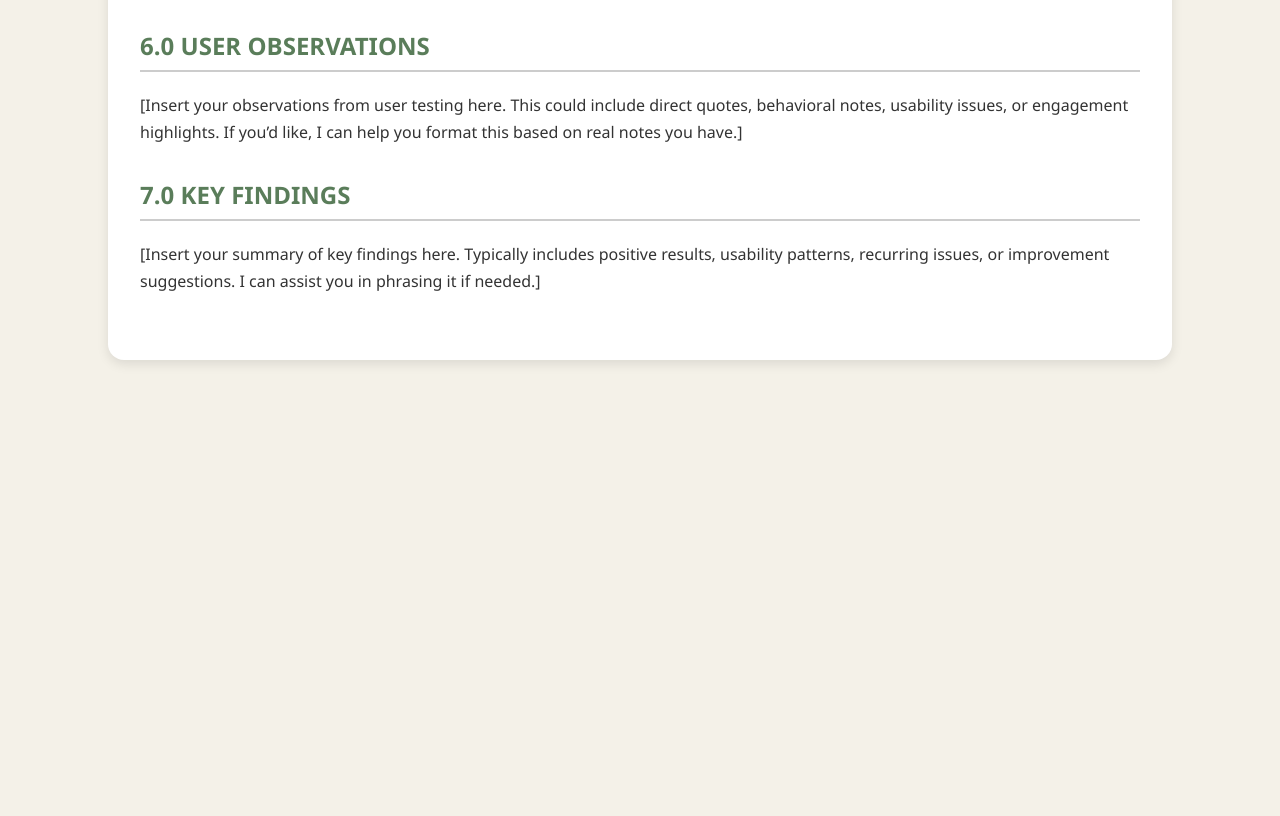
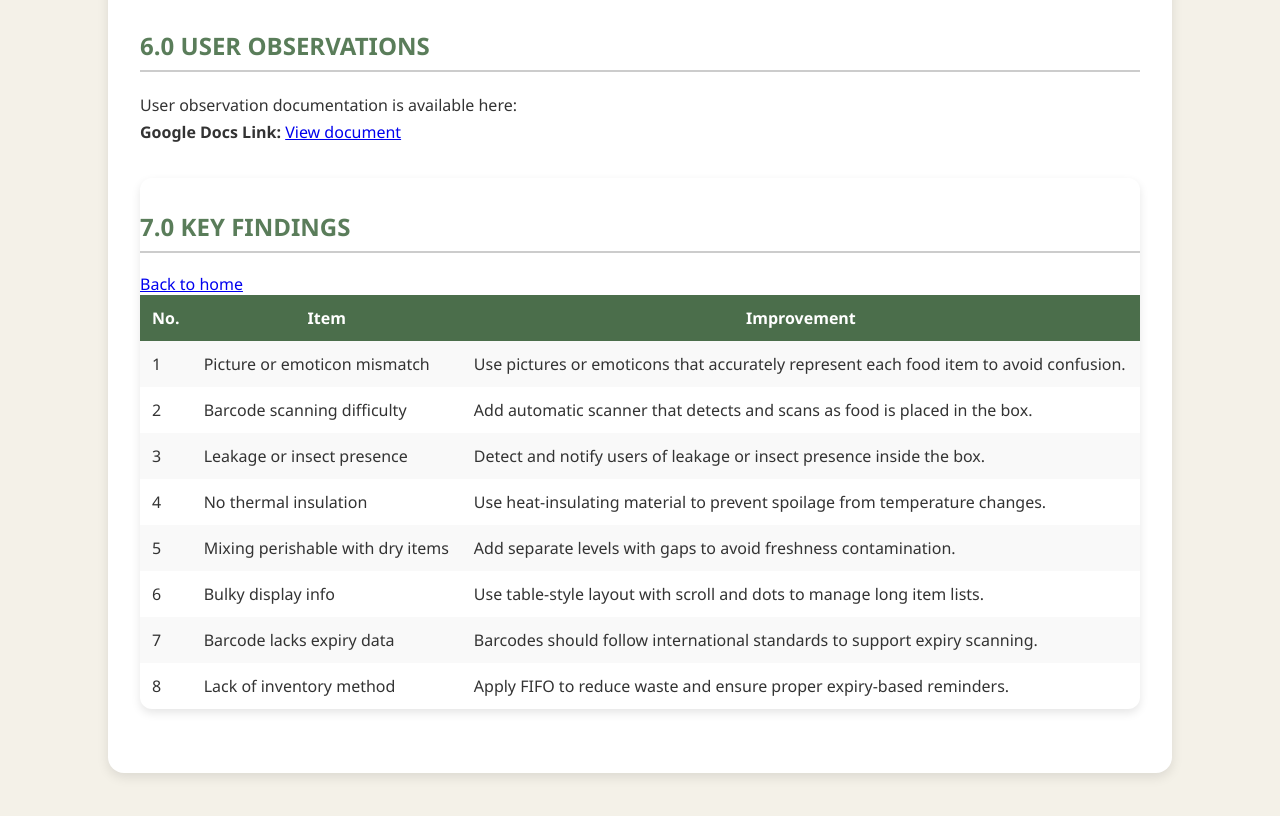
Before and after one commit to yoursnami/food, a plain HTML site: page P4.html in a window 1280 px wide. Shown: the part 3493-4309 px from the top of the page. Before the commit the page ends 3901 px from the top, so only its background shows below. Drawn offline with Linux system fonts and the light colour scheme.

Commit message:
Add files via upload

```diff
--- a/P4.html
+++ b/P4.html
@@ -189,13 +189,79 @@ Feel free to help others who may use this product in the future. Don’t hesitat
 </div>
 <div class="section-block">
       <h2>6.0 USER OBSERVATIONS</h2>
-      <p>[Insert your observations from user testing here. This could include direct quotes, behavioral notes, usability issues, or engagement highlights. If you’d like, I can help you format this based on real notes you have.]</p>
+      <p>
+  <p>
+    User observation documentation is available here:<br>
+    <strong>Google Docs Link:</strong>
+    <a href="https://docs.google.com/document/d/1ebFOSRG_4JEJHUffHaLjSKX6AjdUjXxJZtFL33OW1_Q/edit?usp=sharing" target="_blank">
+      View document
+    </a>
+  </p></p>
     </div>
 
-    <div class="section-block">
+  <div style="overflow-x: auto; border-radius: 12px; box-shadow: 0 4px 10px rgba(0,0,0,0.1);">
+    <table style="width: 100%; border-collapse: collapse; font-family: 'Segoe UI', sans-serif;">
+      <thead style="background-color: #4b6e4b; color: white;">
+        <tr>
+          <th style="padding: 12px;">No.</th>
+          <th style="padding: 12px;">Item</th>
+          <th style="padding: 12px;">Improvement</th>
+        </tr>
+      </thead>
+      <tbody>
+        <tr style="background-color: #f9f9f9;">
+          <td style="padding: 12px;">1</td>
+          <td style="padding: 12px;">Picture or emoticon mismatch</td>
+          <td style="padding: 12px;">Use pictures or emoticons that accurately represent each food item to avoid confusion.</td>
+        </tr>
+        <tr>
+          <td style="padding: 12px;">2</td>
+          <td style="padding: 12px;">Barcode scanning difficulty</td>
+          <td style="padding: 12px;">Add automatic scanner that detects and scans as food is placed in the box.</td>
+        </tr>
+        <tr style="background-color: #f9f9f9;">
+          <td style="padding: 12px;">3</td>
+          <td style="padding: 12px;">Leakage or insect presence</td>
+          <td style="padding: 12px;">Detect and notify users of leakage or insect presence inside the box.</td>
+        </tr>
+        <tr>
+          <td style="padding: 12px;">4</td>
+          <td style="padding: 12px;">No thermal insulation</td>
+          <td style="padding: 12px;">Use heat-insulating material to prevent spoilage from temperature changes.</td>
+        </tr>
+        <tr style="background-color: #f9f9f9;">
+          <td style="padding: 12px;">5</td>
+          <td style="padding: 12px;">Mixing perishable with dry items</td>
+          <td style="padding: 12px;">Add separate levels with gaps to avoid freshness contamination.</td>
+        </tr>
+        <tr>
+          <td style="padding: 12px;">6</td>
+          <td style="padding: 12px;">Bulky display info</td>
+          <td style="padding: 12px;">Use table-style layout with scroll and dots to manage long item lists.</td>
+        </tr>
+        <tr style="background-color: #f9f9f9;">
+          <td style="padding: 12px;">7</td>
+          <td style="padding: 12px;">Barcode lacks expiry data</td>
+          <td style="padding: 12px;">Barcodes should follow international standards to support expiry scanning.</td>
+        </tr>
+        <tr>
+          <td style="padding: 12px;">8</td>
+          <td style="padding: 12px;">Lack of inventory method</td>
+          <td style="padding: 12px;">Apply FIFO to reduce waste and ensure proper expiry-based reminders.</td>
+        </tr>
+      </tbody>
+    </tab
+<div class="section-block">
       <h2>7.0 KEY FINDINGS</h2>
-      <p>[Insert your summary of key findings here. Typically includes positive results, usability patterns, recurring issues, or improvement suggestions. I can assist you in phrasing it if needed.]</p>
     </div>
   </div>
-</body>
+
+
+
+
+</body><div>
+   <a href="index.html"
+ class="button-link" target="_blank">Back to home</a>
+ </div>
+
 </html>
```
